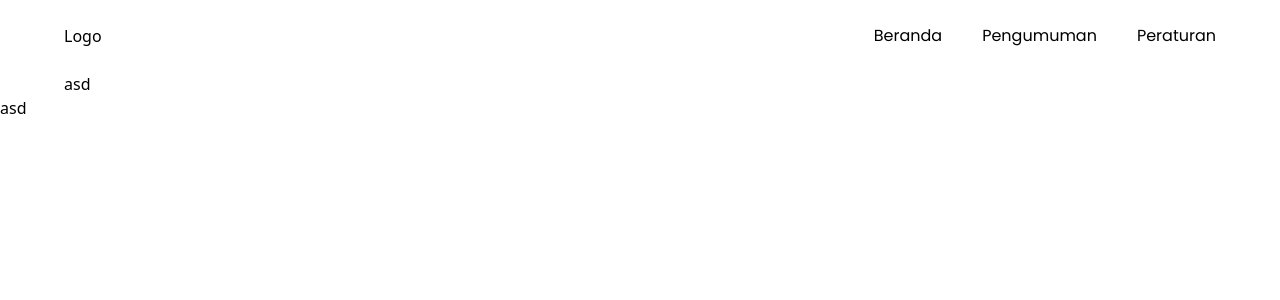
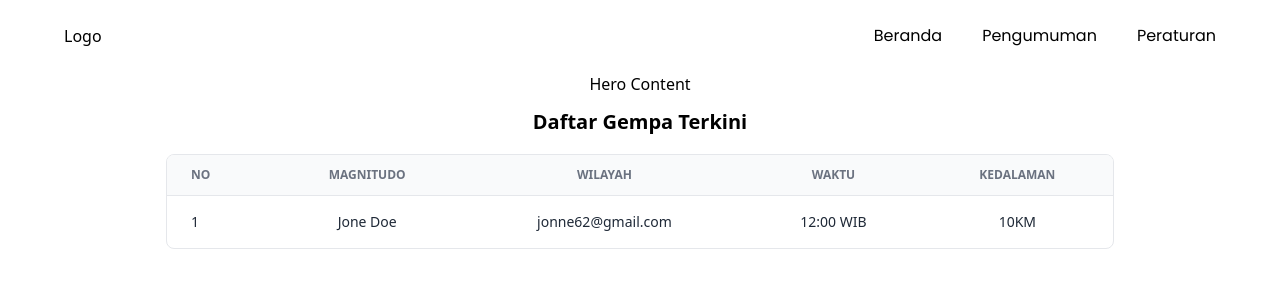
Before and after one commit to pahle/simb, a React (Vite) app: page / in a window 1280 px wide. Shown: the top 300 px of the page. Built offline with nearby package versions, Linux system fonts and the light colour scheme.

Commit message:
add table

```diff
--- a/src/App.jsx
+++ b/src/App.jsx
@@ -1,5 +1,5 @@
 import styles from "./styles";
-import { Navbar } from "./components";
+import { Navbar, TableComponent, TitleSectionComponent } from "./components";
 
 const App = () => (
   <div className="bg-white w-full overflow-hidden">
@@ -8,14 +8,21 @@ const App = () => (
     >
       <div className={`${styles.boxWidth}`}>
         <Navbar />
-        asd
       </div>
     </div>
 
+    {/* <Hero /> */}
+    <div className={`bg-white ${styles.flexStart}`}>
+      <div className={`${styles.boxWidth} text-center`}>
+        Hero Content
+      </div>
+    </div>
+
+    {/* table */}
     <div className={`bg-white ${styles.flexStart}`}>
       <div className={`${styles.boxWidth}`}>
-        {/* <Hero /> */}
-        asd
+        <TitleSectionComponent title="Daftar Gempa Terkini" />
+        <TableComponent />
       </div>
     </div>
 
--- /dev/null
+++ b/src/components/TableComponent.jsx
@@ -0,0 +1,69 @@
+import React from "react";
+
+export default function TableComponent() {
+    return (
+        <div className="flex flex-col w-9/12 mx-auto">
+            <div className="overflow-x-auto">
+                <div className="p-1.5 w-full inline-block align-middle">
+                    <div className="overflow-hidden border rounded-lg">
+                        <table className="min-w-full divide-y divide-gray-200">
+                            <thead className="bg-gray-50">
+                                <tr>
+                                    <th
+                                        scope="col"
+                                        className="px-6 py-3 text-xs font-bold text-left text-gray-500 uppercase "
+                                    >
+                                        No
+                                    </th>
+                                    <th
+                                        scope="col"
+                                        className="px-6 py-3 text-xs font-bold text-center text-gray-500 uppercase "
+                                    >
+                                        Magnitudo
+                                    </th>
+                                    <th
+                                        scope="col"
+                                        className="px-6 py-3 text-xs font-bold text-center text-gray-500 uppercase "
+                                    >
+                                        Wilayah
+                                    </th>
+                                    <th
+                                        scope="col"
+                                        className="px-6 py-3 text-xs font-bold text-center text-gray-500 uppercase "
+                                    >
+                                        Waktu
+                                    </th>
+                                    <th
+                                        scope="col"
+                                        className="px-6 py-3 text-xs font-bold text-center text-gray-500 uppercase "
+                                    >
+                                        Kedalaman
+                                    </th>
+                                </tr>
+                            </thead>
+                            <tbody className="divide-y divide-gray-200">
+                                <tr>
+                                    <td className="px-6 py-4 text-sm font-medium text-gray-800 whitespace-nowrap">
+                                        1
+                                    </td>
+                                    <td className="px-6 py-4 text-sm text-gray-800 whitespace-nowrap text-center">
+                                        Jone Doe
+                                    </td>
+                                    <td className="px-6 py-4 text-sm text-gray-800 whitespace-nowrap text-center">
+                                        jonne62@gmail.com
+                                    </td>
+                                    <td className="px-6 py-4 text-sm text-gray-800 whitespace-nowrap text-center">
+                                        12:00 WIB
+                                    </td>
+                                    <td className="px-6 py-4 text-sm text-gray-800 whitespace-nowrap text-center">
+                                        10KM
+                                    </td>
+                                </tr>
+                            </tbody>
+                        </table>
+                    </div>
+                </div>
+            </div>
+        </div>
+    );
+}
--- /dev/null
+++ b/src/components/TitleSectionComponent.jsx
@@ -0,0 +1,17 @@
+import React from "react";
+
+const TableComponent = (props) => {
+    return (
+        <div className="w-full">
+            <div className="text-center text-xl font-semibold p-3">
+                {props.title}
+            </div>
+        </div>
+    );
+}
+
+TableComponent.defaultProps = {
+    title: 'Judul'
+}
+
+export default TableComponent;
--- a/src/components/index.js
+++ b/src/components/index.js
@@ -1,3 +1,5 @@
 import Navbar from "./Navbar";
+import TableComponent from "./TableComponent";
+import TitleSectionComponent from "./TitleSectionComponent";
 
-export { Navbar };
+export { Navbar, TableComponent, TitleSectionComponent };
```
